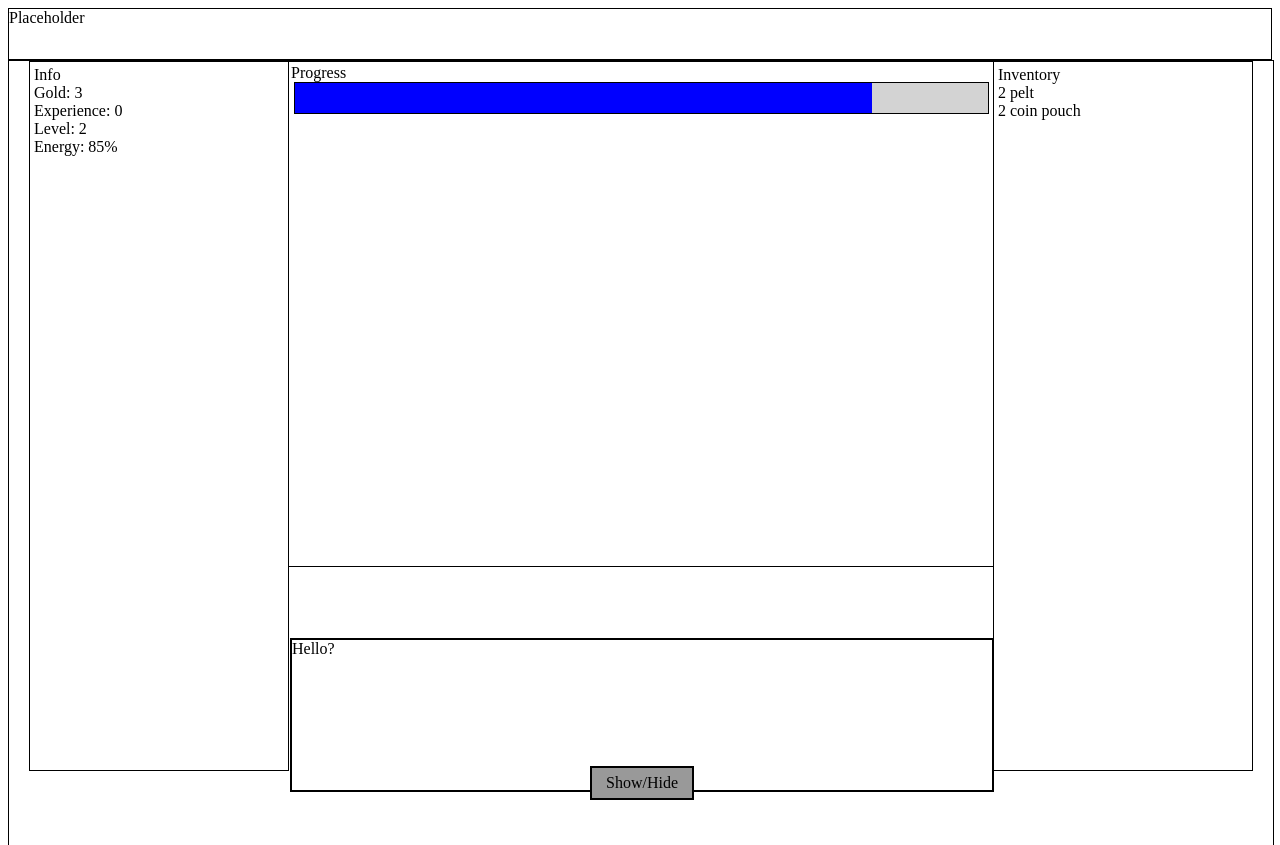
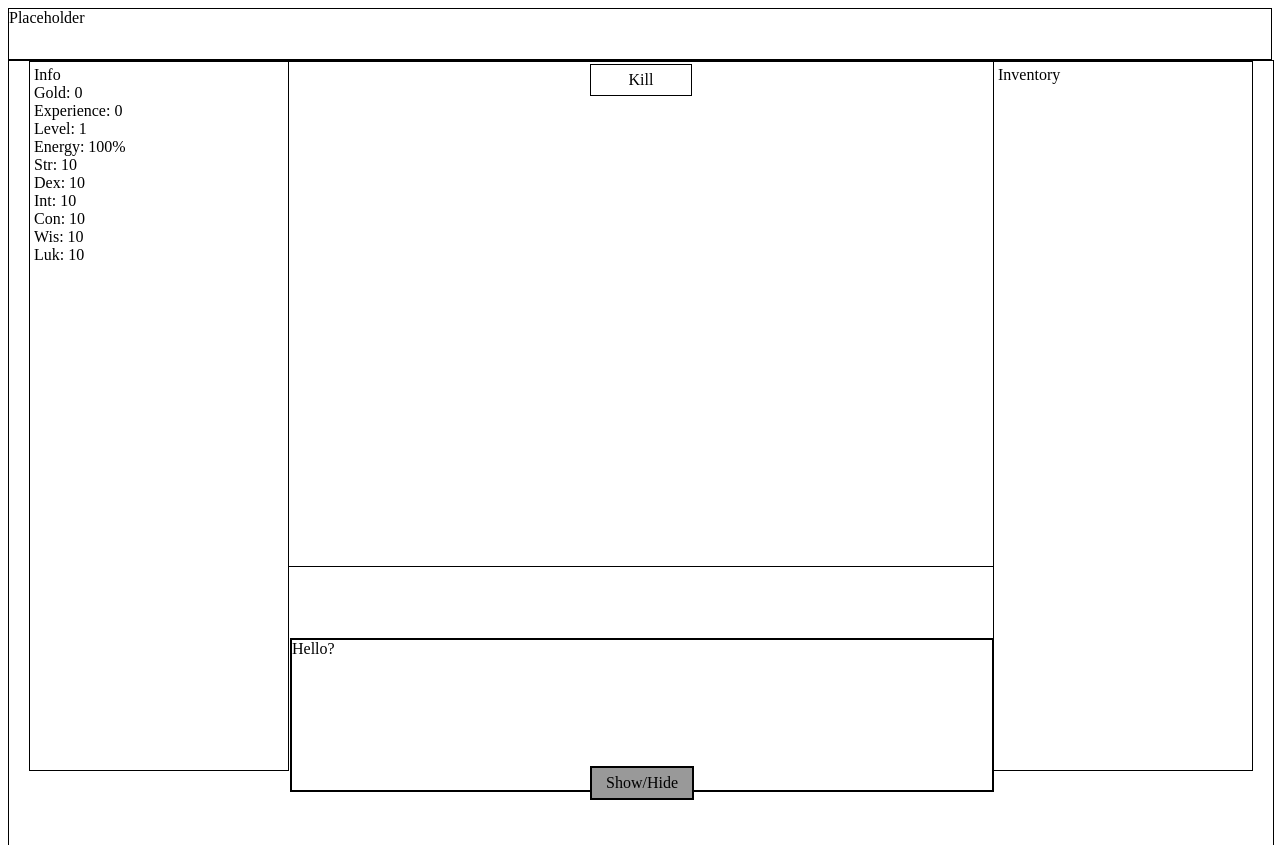
Before and after one commit to vhsvideo/Incremental-Proto, a plain HTML site: page index.html in a window 1280 px wide. Shown: the top 845 px of the page. Drawn offline with Linux system fonts and the light colour scheme.

Commit message:
Scene transitions 1st implementation

```diff
--- a/main.js
+++ b/main.js
@@ -1,7 +1,7 @@
 var msgBoxShow = true;
 var lootList = [];
 var defaultSpeed = 1000;
-var mainTimer;
+var mainTimer = undefined;
 
 function gainXp(){
     if (Player.xp + 2 >= Player.xpReq) {
@@ -37,7 +37,17 @@
     }
 }
 
+function switchScene(scene) {
+    if (scene == ".mainScene") {
+        initTimers();
+    } else {
+        clearInterval(mainTimer);
+    }
 
+    $('.restScene').css("display","none");
+    $('.mainScene').css("display","none");
+    $(scene).css("display","inline-block");
+}
 
 function msgBoxToggle(){
     if (msgBoxShow){
@@ -59,23 +69,47 @@
         .text('Show/Hide')
         .click(msgBoxToggle)
         .appendTo(".options");
+
+    //3 Center panels
     $('<div>').addClass('infoPanel').text('Info').appendTo("#content");
-    $('<div>').addClass('centerPanel').text('Progress').appendTo("#content");
+    $('<div>').addClass('centerPanel').appendTo("#content");
     $('<div>').addClass('inventory').text('Inventory').appendTo("#content");
 
+    //Render different things to appear in center panel.
+    $('<div>').addClass('mainScene').appendTo('.centerPanel');
+    $('<div>').addClass('restScene').appendTo('.centerPanel');
+    $('<div>').attr("id","mainBar").appendTo(".mainScene");
+    $('<div>').attr("id","progressBarMain").appendTo("#mainBar");
+
     //Player Info
-    $('<div>').addClass('gold').html('<b>Gold: 0</b>').appendTo('.infoPanel');
+    $('<div>').addClass('gold').html('Gold: 0').appendTo('.infoPanel');
     $('<div>').addClass('xp').text('Experience: 0').appendTo('.infoPanel');
     $('<div>').addClass('level').text('Level: 1').appendTo('.infoPanel');
     $('<div>').addClass('energy').text('Energy: 100%').appendTo('.infoPanel');
+    $('<div>').addClass('str').text('Str: 10').appendTo('.infoPanel');
+    $('<div>').addClass('dex').text('Dex: 10').appendTo('.infoPanel');
+    $('<div>').addClass('int').text('Int: 10').appendTo('.infoPanel');
+    $('<div>').addClass('con').text('Con: 10').appendTo('.infoPanel');
+    $('<div>').addClass('wis').text('Wis: 10').appendTo('.infoPanel');
+    $('<div>').addClass('luk').text('Luk: 10').appendTo('.infoPanel');
 
     //Buttons
+    $('<div>')
+    .addClass('btn')
+    .attr("id","btn-kill")
+    .text('Kill')
+    .click(function(){switchScene(".mainScene");})
+    .appendTo('.restScene');
 
+    $('<div>')
+    .addClass('btn')
+    .attr("id","btn-rest")
+    .text('Rest')
+    .click(function(){switchScene(".restScene");})
+    .appendTo('.mainScene')
 }
 
 function initTimers(){
-    $('<div>').attr("id","mainBar").appendTo(".centerPanel");
-    $('<div>').attr("id","progressBarMain").appendTo("#mainBar");
 
     //var mainTimer2 = Timer.setTimer("#progressBarMain", defaultSpeed);
 
@@ -107,17 +141,12 @@
     getLoot();
 
 
-
     $('.gold').text("Gold: " + Player.gold);
     $('.xp').text("Experience: " + Player.xp);
     $('.energy').text("Energy: " + Player.energy + "%");
-/*
-    if(Player.energy == 0) {
-        console.log("Energy: " + Player.energy);
-        clearInterval(mainTimer);
-    }*/
 
-    if((Player.energy - 5) > 0){
+    //Timer object function returns undefined - need to fix?  Maybe?
+    if((Player.energy) > 0){
         clearInterval(mainTimer);
         Player.energy -= 5;
         let speedMult = (defaultSpeed + (50 * (100 - Player.energy)));
@@ -128,12 +157,9 @@
             onKill();
         }, speedMult);
         $('.energy').text("Energy: " + Player.energy + "%");
-
-        console.log(speedMult);
-
     }
 }
 
 init();
 initLootTables();
-initTimers();
+//initTimers();
--- a/player.js
+++ b/player.js
@@ -28,6 +28,10 @@
         boots: "",
         wpn1: "",
         wpn2: ""
+    },
+
+    rest: function(){
+        return 0;
     }
 
 
--- a/styles.css
+++ b/styles.css
@@ -1,5 +1,3 @@
-
-
 #content {
     width: 100%;
     height: 100%;
@@ -74,6 +72,18 @@
     cursor: pointer;
 }
 
+/* SCENE STYLES */
+
+.mainScene {
+    width: 100%;
+    display: none;
+}
+
+.restScene {
+    width: 100%;
+    display: inline-block;
+}
+
 /* PROGERSS BAR STYLES */
 
 #mainBar {
@@ -88,3 +98,27 @@
     height: 30px;
     background-color: blue;
 }
+
+/* BUTTON STYLES */
+
+.btn {
+    text-align: center;
+    border: 1px solid black;
+    height: 30px;
+    width: 100px;
+    line-height: 30px;
+    cursor: pointer;
+}
+
+.btn:hover {
+    text-decoration: underline;
+}
+
+
+#btn-kill {
+    margin: 0 auto;
+}
+
+#btn-rest {
+    margin: 0 auto;
+}
```
